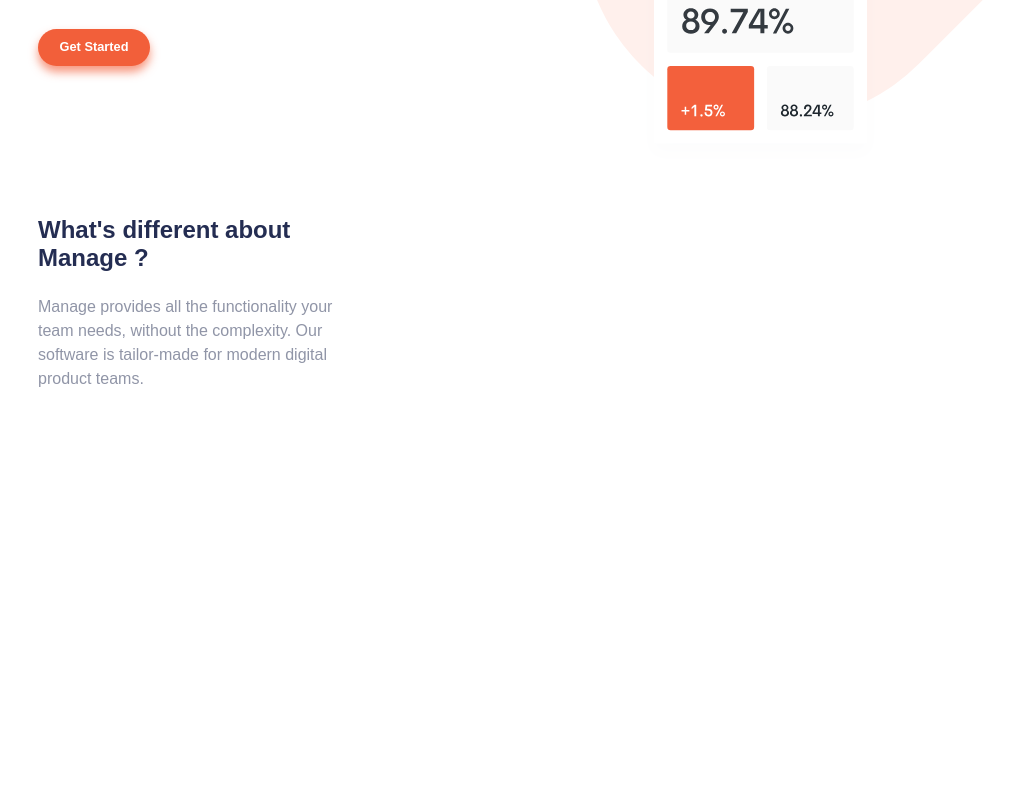
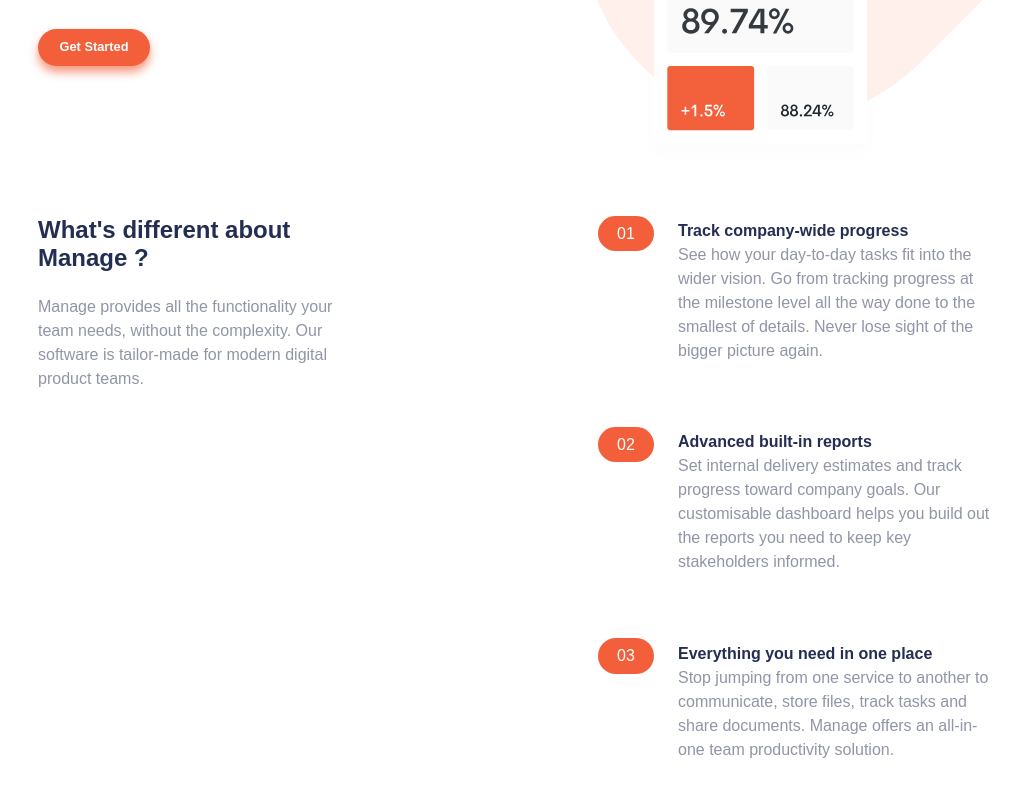
Before and after one commit to Thomaster100/manage-landing-page, a website: page html/index.html in a window 1280 px wide. Shown: the part 454-1252 px from the top of the page, without its empty margins (122-1142 px from the left). Before the commit the page ends 845 px from the top, so only its background shows below. Drawn offline with Linux system fonts and the light colour scheme; a web font is replaced by a local one.

Commit message:
Advantages section
Positionning the advantages section - bg-tablet left

```diff
--- a/css/styles.css
+++ b/css/styles.css
@@ -11,7 +11,7 @@
 }
 
 .wrapper {
-  width: 100%;
+  width: 80%;
   max-width: 960px;
   margin: 0 auto;
 }
@@ -245,6 +245,8 @@
   .container__advantages {
     margin-top: 5rem;
     text-align: left;
+    display: flex;
+    justify-content: space-between;
   }
   .container__advantages h2 {
     color: #242d52;
@@ -255,6 +257,35 @@
     width: 20rem;
     color: #9095a7;
     line-height: 1.5;
+  }
+  .container__advantages .container__list_of_advantages {
+    position: relative;
+    top: -2rem;
+    counter-reset: section;
+  }
+  .container__advantages .container__list_of_advantages:first-of-type, .container__advantages .container__list_of_advantages :nth-of-type(2) {
+    margin-bottom: 2rem;
+  }
+  .container__advantages .container__list_of_advantages .advantage-title {
+    color: #242d52;
+    font-weight: 700;
+  }
+  .container__advantages .container__list_of_advantages .advantage-title:before {
+    counter-increment: section;
+    content: "0" counter(section);
+    display: flex;
+    justify-content: center;
+    align-items: center;
+    width: 3.5em;
+    height: 2.2rem;
+    position: relative;
+    text-align: center;
+    top: 2rem;
+    right: 5rem;
+    background: #f25f3a;
+    border-radius: 20px;
+    color: #fff;
+    font-weight: 400;
   }
 }
 @media screen and (min-width: 900px) {
--- a/html/index.html
+++ b/html/index.html
@@ -41,11 +41,39 @@
     </div>
     <!-- ADVANTAGES-->
     <div class="wrapper container__advantages">
-      <h2>What's different about Manage ?</h2>
-      <p>
-        Manage provides all the functionality your team needs, without
-        the complexity. Our software is tailor-made for modern digital product teams.
-      </p>
+      <div class="container__differences-question">
+        <h2>What's different about Manage ?</h2>
+        <p>
+          Manage provides all the functionality your team needs, without
+          the complexity. Our software is tailor-made for modern digital product teams.
+        </p>
+      </div>
+      <div class="container__list_of_advantages">
+        <div class="container__track-progress">
+          <p class="advantage-title">Track company-wide progress </p>
+          <p class="advantage-text">
+            See how your day-to-day tasks fit into the wider vision. Go from
+            tracking progress at the milestone level all the way done to the
+            smallest of details. Never lose sight of the bigger picture again.
+          </p>
+        </div>
+        <div class="container__advanced-reports">
+          <p class="advantage-title">Advanced built-in reports </p>
+          <p class="advantage-text">
+            Set internal delivery estimates and track progress toward company goals.
+            Our customisable dashboard helps you build out the reports
+            you need to keep key stakeholders informed.
+          </p>
+        </div>
+        <div class="container__aio-place">
+          <p class="advantage-title">Everything you need in one place</p>
+          <p class="advantage-text">
+            Stop jumping from one service to another to communicate, store files,
+            track tasks and share documents. Manage offers an all-in-one team
+            productivity solution.
+          </p>
+        </div>
+      </div>
     </div>
     <script src="./../js/main.js"></script>
   </body>
```
Also changed, not shown: 1 other file.
